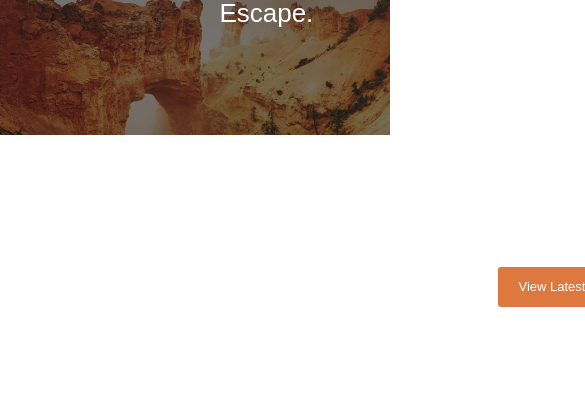
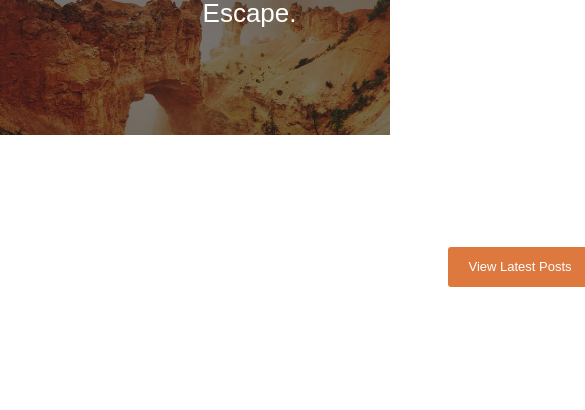
Before and after one commit to burjoqm/escape, a plain HTML site: page index.html in a window 390 px wide. Shown: the top 410 px of the page, 585 px wide, since content can reach past the window. Drawn offline with Linux system fonts and the light colour scheme.

Commit message:
responsive

```diff
--- a/css/style.css
+++ b/css/style.css
@@ -20,61 +20,61 @@ body{
 
 /* ///////////////////////// */
 
-@media(max-widht: 1160px ){
+@media(max-width: 1160px ){
     .container{
         width: 1040px !important;
     }
 
 }
 
-@media(max-widht:1060px){
+@media(max-width:1060px){
     .container{
-        width: 940px !important;
+        width: 940px;
     }
 
 }
 
-@media(max-widht:960px){
+@media(max-width:960px){
     .container{
-        width: 840px !important;
+        width: 840px;
     }
 
 }
 
-@media(max-widht:860px){
+@media(max-width:860px){
     .container{
-        width: 740px !important;
+        width: 740px;
     }
 }
 
-@media(max-widht:760px){
+@media(max-width:760px){
     .container{
-        width: 640px  !important;
+        width: 640px ;
     }
 }
 
-@media(max-widht:660px){
+@media(max-width:660px){
     .container{
-        width: 540px !important;
+        width: 540px;
     }
 }
 
-@media(max-widht:560px){
+@media(max-width:560px){
     .container{
-        width: 440px !important;
+        width: 440px;
     }
 
 }
 
-@media(max-widht:460px){
+@media(max-width:460px){
     .container{
-        width:340px !important;
+        width:340px;
     }
 }
 
-@media(max-widht:360px){
+@media(max-width:360px){
     .container{
-        width:100% !important;
+        width:100%;
     }
 }
 
@@ -95,7 +95,6 @@ header {
     justify-content: space-evenly;
 }
 .navbar h1 {
-    font-style: normal;
     font-weight: 400;
     font-size: 26px;
     line-height: 26px;
@@ -106,12 +105,10 @@ header {
     align-items: center;
 }
 .navlink {
-    font-style: normal;
     font-weight: 400;
     font-size: 12px;
     line-height: 20px;
     letter-spacing: 0.6px;
-    text-transform: uppercase;
     color: #FFFFFF;
     margin: 0 20px;
     transition: 0.6s;
@@ -124,24 +121,20 @@ header {
 
 .main .container{
     text-align: center;
+    padding-top: 120px;
+    padding-bottom: 120px;
 }
 .main h2 {
-    font-style: normal;
     font-weight: 400;
     font-size: 50px;
     line-height: 51px;
-    text-align: center;
     letter-spacing: 2px;
     color: #FFFFFF;
-    margin-top: 120px;
-    margin-bottom: 20px;
 }
 .main p {
-    font-style: normal;
     font-weight: 400;
     font-size: 17px;
     line-height: 20px;
-    text-align: center;
     color: rgba(255, 255, 255, 0.63);
 }
 .btn {
@@ -150,9 +143,7 @@ header {
     font-weight: 400;
     font-size: 13px;
     line-height: 20px;
-    text-align: center;
     color: #FFFFFF;
     padding: 10px 20px;
     margin-top: 30px;
-    margin-bottom: 100px;
 }
```
